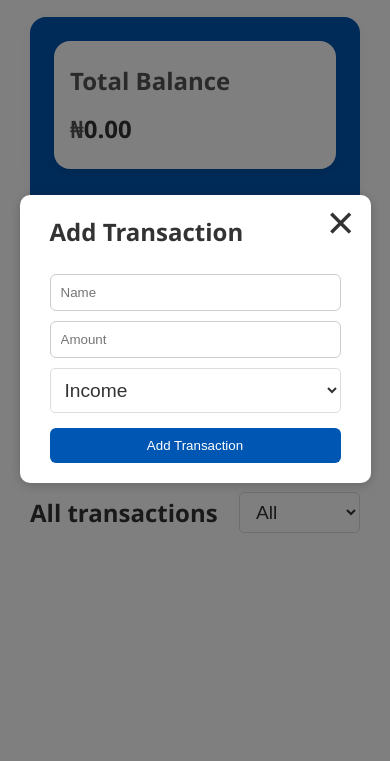
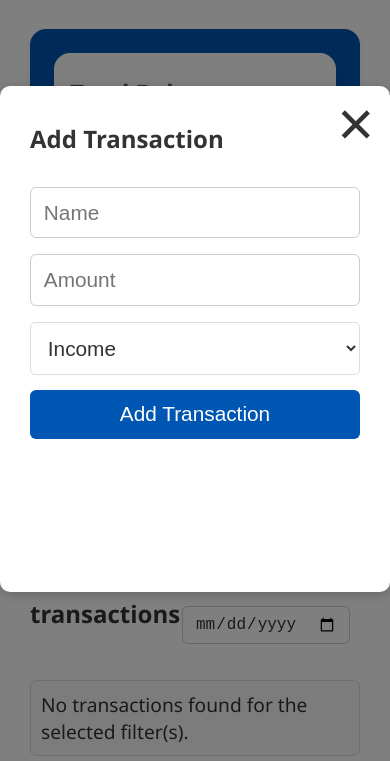
Before and after one commit to davilla29/expense-tracker-app, a plain HTML site: page index.html in a window 390 px wide. Both pictures are taken after a click on the icon 335 px from the left and 55 px from the top of the page. Shown: the part 83-844 px from the top of the page. Drawn offline with nearby package versions, Linux system fonts and the light colour scheme.

Commit message:
Added date as options for filtering and updated javascript logic to change total of income, expenses, graph representations and balance based on selected options from filter and date

```diff
--- a/index.css
+++ b/index.css
@@ -12,7 +12,7 @@ body {
 }
 
 .container {
-  max-width: 800px;
+  max-width: 900px;
   margin: 0 auto;
   background: #ffffff;
   padding: 30px;
@@ -34,6 +34,7 @@ body {
   cursor: pointer;
 }
 .summary {
+  width: 100%;
   display: flex;
   justify-content: space-around;
   align-items: center;
@@ -59,21 +60,25 @@ body {
 
 .tol {
   background-color: #ffffff;
-  padding: 1.5rem 4.5rem;
+  padding: 1.5rem 3.5rem;
   border-radius: 1rem;
   box-shadow: 0 2px 8px rgba(0, 0, 0, 0.08);
-  text-align: left;
-  min-width: 150px;
+  /* text-align: left; */
+  width: 350px;
+  font-size: 1.5rem;
 }
 
 .tol p {
-  font-size: 1rem;
-  font-weight: 500;
+  display: flex;
+  justify-content: left;
+  align-items: center;
+  width: 100%;
+  font-weight: bold;
   color: #555;
 }
 
 .tol span {
-  font-size: 1.3rem;
+  /* font-size: 1.3rem; */
   font-weight: bold;
   color: #333;
 }
@@ -143,6 +148,56 @@ li {
 /* #transaction-list button {
 } */
 
+.filter {
+  display: flex;
+  align-items: center;
+  gap: 1rem;
+  flex-wrap: wrap;
+}
+
+.filter label {
+  margin-right: 0.25rem;
+}
+
+.filter select,
+.filter input[type="date"] {
+  padding: 0.4rem;
+  border-radius: 5px;
+  border: 1px solid #ccc;
+}
+/* Container if needed */
+.filter label,
+.filter input[type="date"] {
+  margin-right: 10px;
+}
+
+/* Label styling */
+label[for="date-filter"] {
+  font-weight: 500;
+  font-size: 1rem;
+  color: #333;
+}
+
+/* Date input styling */
+#date-filter {
+  padding: 0.5rem 0.75rem;
+  border: 1px solid #ccc;
+  border-radius: 6px;
+  background-color: #fff;
+  color: #333;
+  font-size: 1rem;
+  outline: none;
+  transition: border-color 0.3s ease;
+  cursor: pointer;
+}
+
+/* Hover and focus states */
+#date-filter:hover,
+#date-filter:focus {
+  border-color: #4caf50; /* or any accent color */
+  box-shadow: 0 0 0 2px rgba(76, 175, 80, 0.2); /* subtle glow */
+}
+
 .income {
   border-left: 5px solid green;
 }
@@ -190,12 +245,13 @@ li {
   padding: 20px 30px;
   border-radius: 10px;
   box-shadow: 0 2px 12px rgba(0, 0, 0, 0.2);
-  width: 90%;
-  max-width: 400px;
+  max-width: 500px;
+  height: 60%;
   position: relative;
 }
 
 .modal-content h2 {
+  margin-top: 1rem;
   margin-bottom: 1rem;
 }
 
@@ -203,15 +259,16 @@ li {
 .modal-content select,
 .modal-content button {
   width: 100%;
-  padding: 10px;
-  margin-top: 10px;
+  padding: 0.8rem;
+  margin-top: 1rem;
+  font-size: 1.3rem;
 }
 
 .close {
   position: absolute;
   top: -0.4rem;
   right: 1rem;
-  font-size: 3rem;
+  font-size: 4rem;
   cursor: pointer;
 }
 
--- a/index.html
+++ b/index.html
@@ -44,16 +44,18 @@
         </div>
       </div>
 
-
       <div class="transactions-top">
         <h2>All transactions</h2>
         <div class="filter">
-          <label for="category-filter">Filter: </label>
+          <label for="category-filter">Category:</label>
           <select id="category-filter">
             <option value="All">All</option>
             <option value="Income">Income</option>
             <option value="Expense">Expense</option>
           </select>
+
+          <label for="date-filter">Date:</label>
+          <input type="date" id="date-filter" />
         </div>
       </div>
       <ul id="transaction-list"></ul>
--- a/index.js
+++ b/index.js
@@ -7,6 +7,7 @@ const amountInput = document.getElementById("amount");
 const typeInput = document.getElementById("type");
 const list = document.getElementById("transaction-list");
 const filter = document.getElementById("category-filter");
+const dateFilter = document.getElementById("date-filter");
 const incomeEl = document.getElementById("total-income");
 const expenseEl = document.getElementById("total-expense");
 const balanceEl = document.getElementById("balance");
@@ -28,7 +29,6 @@ const openAddModal = document.getElementById("open-add-modal");
 const addModal = document.getElementById("add-modal");
 const closeAddModal = document.getElementById("close-add-modal");
 
-// Helper function to format amount with commas
 function formatAmount(amount) {
   return amount.toLocaleString("en-NG", { minimumFractionDigits: 2 });
 }
@@ -44,13 +44,26 @@ function getTransactionsFromLocalStorage() {
 
 function renderList() {
   list.innerHTML = "";
+  const selectedDate = dateFilter.value;
   const filtered = transactions.filter(
-    (t) => filter.value === "All" || t.type === filter.value
+    (t) =>
+      (filter.value === "All" || t.type === filter.value) &&
+      (selectedDate === "" || t.date === selectedDate)
   );
+
+  if (filtered.length === 0) {
+    list.innerHTML = `<li>No transactions found for the selected filter(s).</li>`;
+    return;
+  }
+
   filtered.forEach((t, index) => {
     list.innerHTML += `
       <li class="${t.type.toLowerCase()}">
-        ${t.name} - ₦${formatAmount(t.amount)}
+        <div>
+          <p><strong>${t.name}</strong></p>
+          <p>₦${formatAmount(t.amount)}</p>
+          <p>${t.date} | ${t.time}</p>
+        </div>
         <div>
           <button class="edit" data-index="${index}">Edit</button>
           <button class="delete" data-index="${index}">Delete</button>
@@ -61,7 +74,18 @@ function renderList() {
 }
 
 function renderSummary() {
-  const { income, expense } = transactions.reduce(
+  const selectedCategory = filter.value;
+  const selectedDate = dateFilter.value;
+
+  // Filter the transactions based on selected filters (category and date)
+  const filteredTransactions = transactions.filter(
+    (t) =>
+      (selectedCategory === "All" || t.type === selectedCategory) &&
+      (selectedDate === "" || t.date === selectedDate)
+  );
+
+  // Calculate total income, expense, and balance for filtered transactions
+  const { income, expense } = filteredTransactions.reduce(
     (acc, t) => (
       t.type === "Income"
         ? (acc.income += t.amount)
@@ -70,13 +94,19 @@ function renderSummary() {
     ),
     { income: 0, expense: 0 }
   );
+
+  // Update the displayed totals
   incomeEl.textContent = formatAmount(income);
   expenseEl.textContent = formatAmount(expense);
   balanceEl.textContent = formatAmount(income - expense);
+
+  // Also update the chart with the new income and expense
+  renderCharts(filteredTransactions);
 }
 
-function renderCharts() {
-  const { income, expense } = transactions.reduce(
+function renderCharts(filteredTransactions) {
+  // Calculate total income and expense for the filtered transactions
+  const { income, expense } = filteredTransactions.reduce(
     (acc, t) => (
       t.type === "Income"
         ? (acc.income += t.amount)
@@ -97,6 +127,7 @@ function renderCharts() {
     ],
   };
 
+  // Destroy the old chart if it exists before creating a new one
   doughnutChart?.destroy();
 
   doughnutChart = new Chart(doughnutChartEl, {
@@ -114,16 +145,21 @@ function updateData() {
   }
   renderList();
   renderSummary();
-  renderCharts();
 }
 
 form.addEventListener("submit", (e) => {
   e.preventDefault();
 
+  const now = new Date();
+  const date = now.toISOString().split("T")[0];
+  const time = now.toLocaleTimeString();
+
   const transaction = {
     name: nameInput.value.trim(),
     amount: parseFloat(amountInput.value),
     type: typeInput.value,
+    date,
+    time,
   };
 
   if (!transaction.name || isNaN(transaction.amount)) return;
@@ -131,14 +167,10 @@ form.addEventListener("submit", (e) => {
   transactions.push(transaction);
   updateData();
 
-  // To reset the form
   form.reset();
-
-  // To close the add modal
   addModal.classList.add("hidden");
 });
 
-// Using event delegation to add an event listener
 list.addEventListener("click", (e) => {
   const index = e.target.dataset.index;
   if (e.target.classList.contains("delete")) {
@@ -154,7 +186,6 @@ list.addEventListener("click", (e) => {
   updateData();
 });
 
-// Optional: Close when clicking outside the modal
 window.addEventListener("click", (e) => {
   if (e.target === addModal) {
     addModal.classList.add("hidden");
@@ -164,10 +195,13 @@ window.addEventListener("click", (e) => {
 editForm.addEventListener("submit", (e) => {
   e.preventDefault();
   if (editingIndex !== null) {
+    const original = transactions[editingIndex];
     transactions[editingIndex] = {
       name: editName.value.trim(),
       amount: parseFloat(editAmount.value),
       type: editType.value,
+      date: original.date,
+      time: original.time,
     };
     modal.classList.add("hidden");
     updateData();
@@ -176,7 +210,18 @@ editForm.addEventListener("submit", (e) => {
 
 closeModal.addEventListener("click", () => modal.classList.add("hidden"));
 
-filter.addEventListener("change", updateData);
+filter.addEventListener("change", () => {
+  if (filter.value === "All") {
+    dateFilter.value = ""; // Clear date input if "All" selected
+  }
+  renderSummary(); // Update the summary after category filter change
+  updateData(); // Update the list and charts
+});
+
+dateFilter.addEventListener("change", () => {
+  renderSummary(); // Update the summary after date filter change
+  updateData(); // Update the list and charts
+});
 
 openAddModal.addEventListener("click", () => {
   addModal.classList.remove("hidden");
--- a/querie.css
+++ b/querie.css
@@ -1,4 +1,41 @@
 /* Responsive settings */
+@media (max-width: 880px) {
+  .summary {
+    max-width: 700px;
+    margin: 2rem auto;
+  }
+
+  .summary {
+    flex-direction: column;
+    gap: 2rem;
+  }
+
+  .total {
+    display: flex;
+    flex-direction: row;
+    width: 100%;
+    align-items: center;
+    gap: 1.5rem;
+  }
+
+  li {
+    font-size: 1.7rem;
+    justify-content: space-between;
+    align-items: center;
+  }
+
+  #transaction-list button {
+    font-size: 1.5rem;
+  }
+
+  .tol,
+  .tolBalance {
+    max-width: 100%;
+    width: 100%;
+    text-align: left;
+    padding: 1rem;
+  }
+}
 @media (max-width: 768px) {
   .summary {
     flex-direction: column;
@@ -72,6 +109,16 @@
     color: #333;
   }
 
+  li {
+    font-size: 1.2rem;
+    justify-content: space-between;
+    align-items: center;
+  }
+
+  #transaction-list button {
+    font-size: 1rem;
+  }
+
   #category-filter {
     width: 100%;
   }
```
Also changed, not shown: 1 other file.
